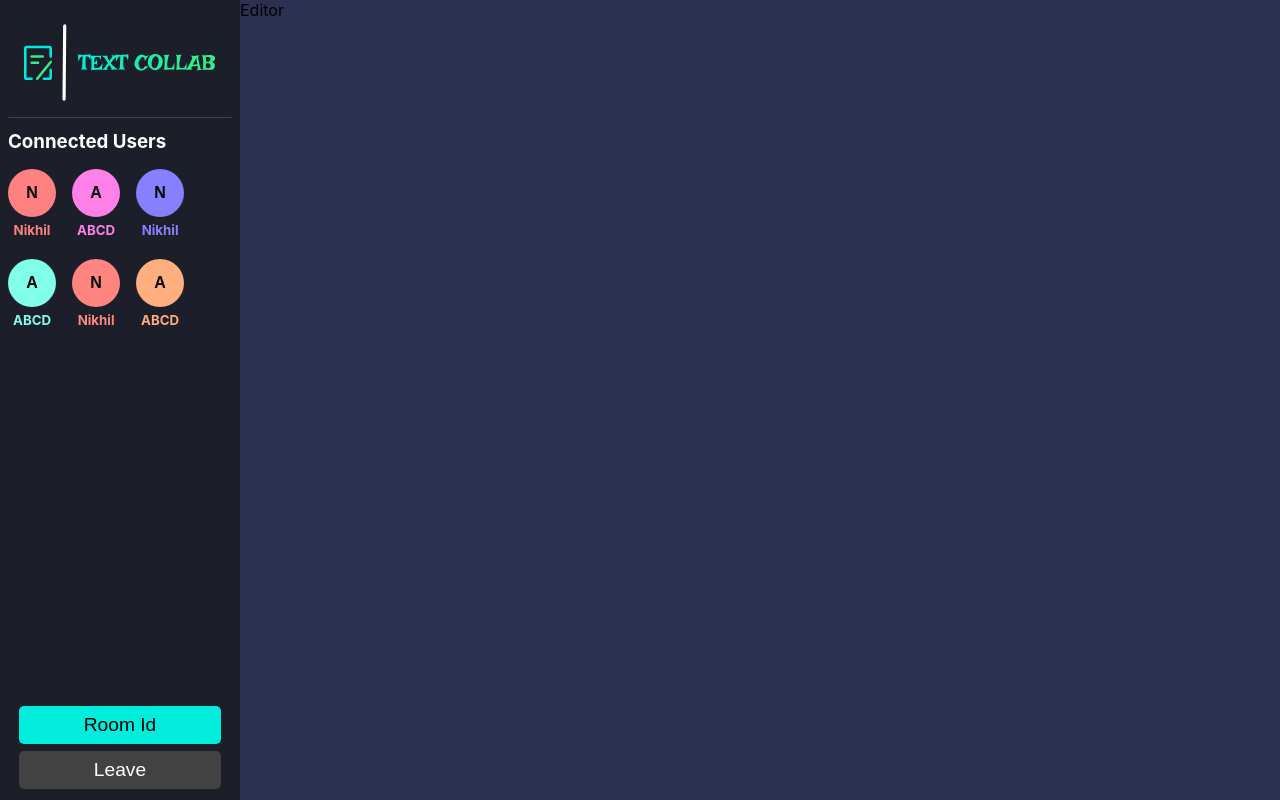
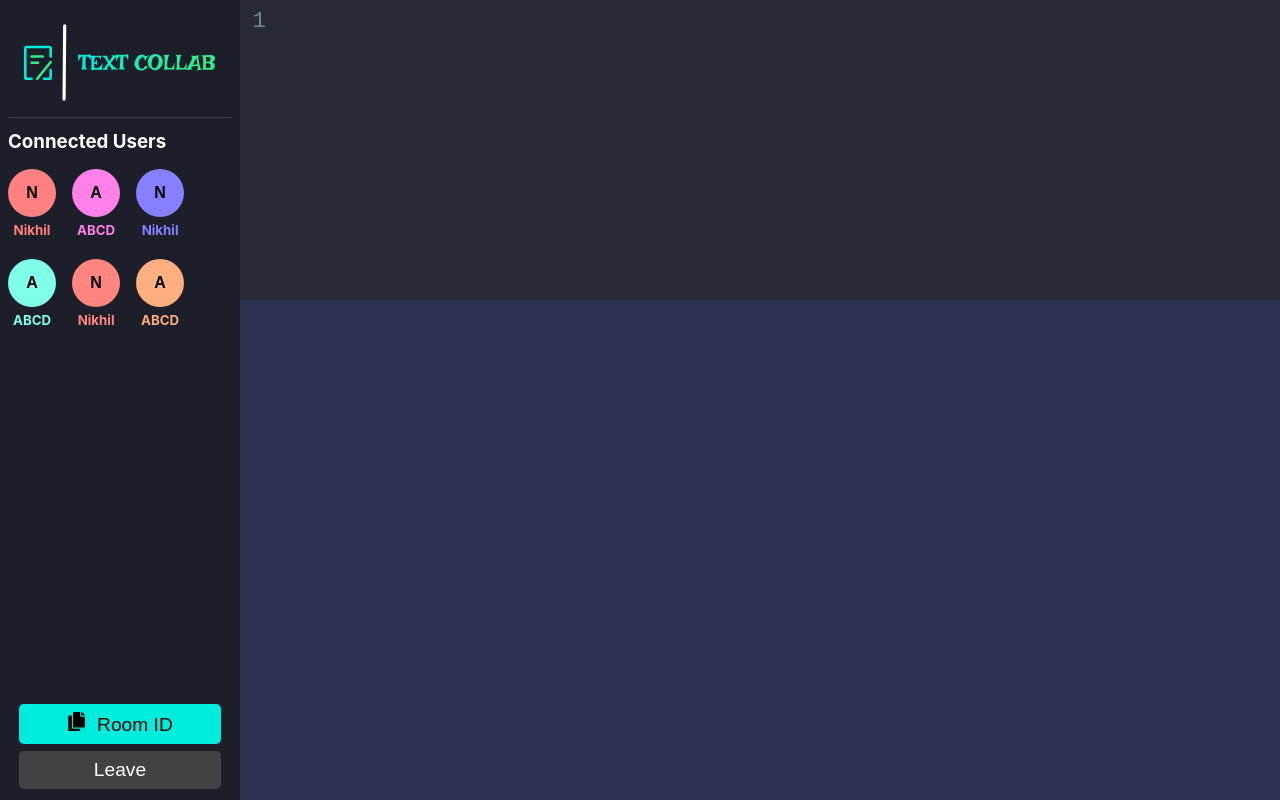
Before and after one commit to Nikhil-Duttaroy/Online-Text-Collab, a React (Vite) app: page /editor/1 in a window 1280 px wide. Built offline with nearby package versions, Linux system fonts and the light colour scheme; no server answers.

Commit message:
included server files and basic sockets

```diff
--- a/src/Pages/EditorPage/EditorPage.Styles.css
+++ b/src/Pages/EditorPage/EditorPage.Styles.css
@@ -42,7 +42,8 @@
 }
 
 .copyBtn:hover,.leaveBtn:hover{
-    background-color:#37ff83
+    background-color:#37ff83;
+    color:black
 }
 
 .leaveBtn{
--- a/src/Pages/EditorPage/EditorPage.component.jsx
+++ b/src/Pages/EditorPage/EditorPage.component.jsx
@@ -1,12 +1,33 @@
-import React,{ useState } from 'react'
+import React, { useRef, useState, useEffect } from "react";
 import "./EditorPage.Styles.css"
 import logo from "../../assets/logo.svg";
+import { useLocation } from "react-router-dom";
+
 
 import UserAvatar from "../../components/UserAvatar/UserAvatar.component";
 import Editor from './../../components/Editor/Editor.component';
 
+import { FaCopy } from "react-icons/fa";
+
+
+import { initSocket } from './../../socket';
+import { ACTIONS } from './../../Actions';
 
 const EditorPage = () => {
+
+  const location=useLocation()
+   const socketRef = useRef(null);
+
+   useEffect(() => {
+    const init=async()=>{
+      socketRef.current=await initSocket();
+      // socketRef.Ref.emit(ACTIONS.JOIN, {
+      //   roomId,
+      //   userName: location?.state?.userName,
+      // });
+    }
+    init()
+   },[])
 
   //state
   const [users, setUsers] = useState([
@@ -50,7 +71,7 @@ const EditorPage = () => {
           </div>
         </div>
         <button className='btn copyBtn'>
-          <i className='fa fa-copy'></i> Room Id
+          <FaCopy /> &nbsp;Room ID
         </button>
         <button className='btn leaveBtn'>Leave</button>
       </div>
--- a/src/components/Editor/Editor.component.jsx
+++ b/src/components/Editor/Editor.component.jsx
@@ -1,9 +1,33 @@
-import React from 'react'
+import React,{useEffect} from 'react'
 import './Editor.styles.css'
 
+import  Codemirror  from 'codemirror';
+import "codemirror/lib/codemirror.css";
+import "codemirror/theme/dracula.css";
+import "codemirror/mode/javascript/javascript";
+import "codemirror/addon/edit/closetag";
+import "codemirror/addon/edit/closebrackets";
+
 const Editor = () => {
+
+  useEffect(() => {
+
+    const init = async () => {
+      Codemirror.fromTextArea(document.querySelector("#realtimeEditor"),{
+        mode:{name:'javascript',json:true},
+        theme:'dracula',
+        autoCloseTags: true,
+        autoCloseBrackets: true,
+        lineNumbers: true,
+
+
+      })
+    }
+    init()
+  }, []);
+
   return (
-    <div>Editor</div>
+    <textarea  id="realtimeEditor" cols="30" rows="10"></textarea>
   )
 }
 
--- a/src/components/Editor/Editor.styles.css
+++ b/src/components/Editor/Editor.styles.css
@@ -0,0 +1,6 @@
+.CodeMirror{
+    font-size: 1.4rem;
+    /* min-height: calc(100vh-20px); */
+    height: 100vh;
+    line-height: 1.6;
+}
```
